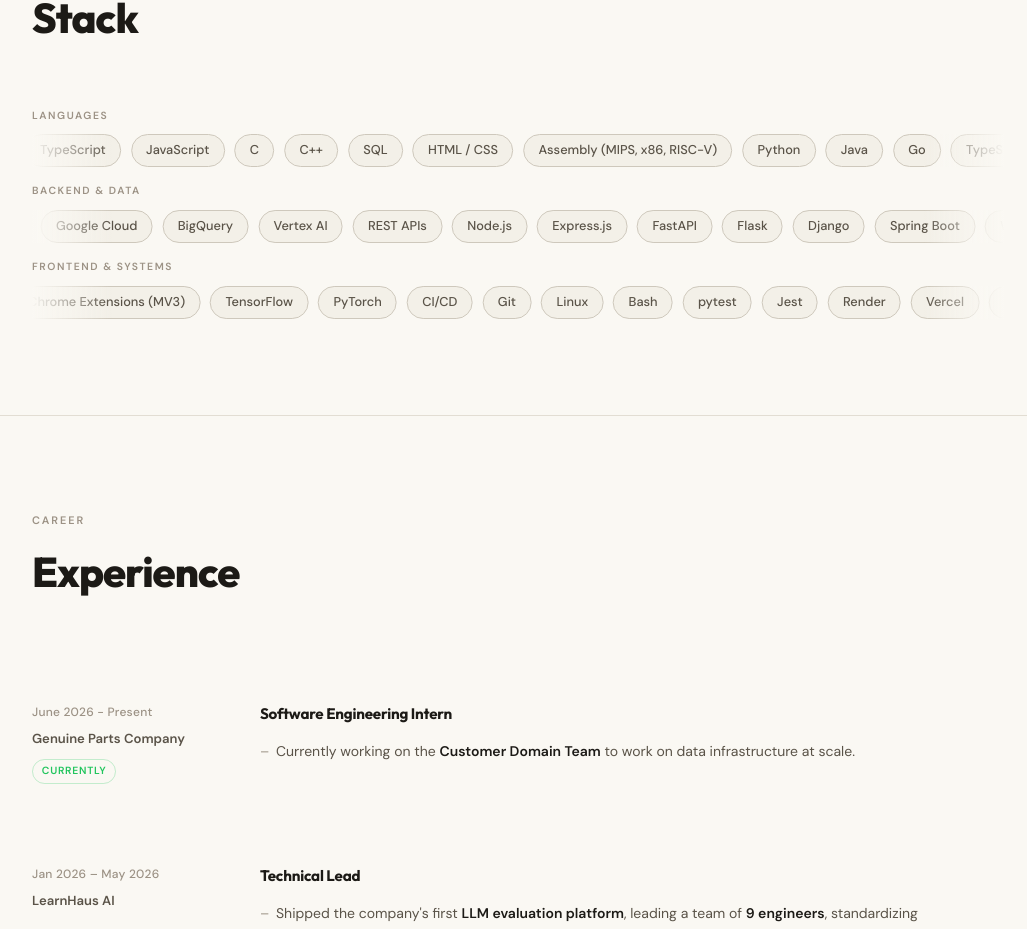
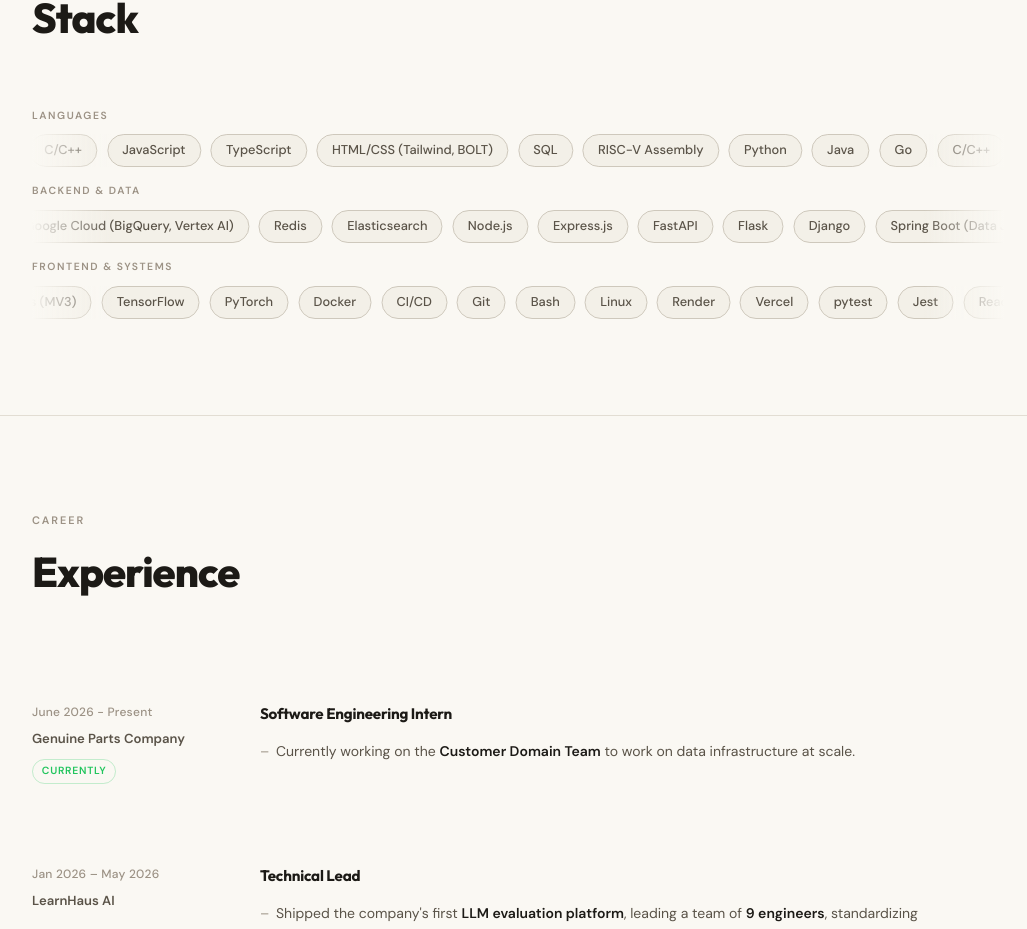
Before and after one commit to RyanTN8/portfolio, a React (Vite) app: page / in a window 1280 px wide. Shown: the part 938-1867 px from the top of the page, without its empty margins (122-1149 px from the left). Built offline with nearby package versions, Linux system fonts and the light colour scheme.

Commit message:
updated skills and resume

```diff
--- a/src/components/Skills.tsx
+++ b/src/components/Skills.tsx
@@ -3,17 +3,17 @@
 const rows = [
   {
     label: 'Languages',
-    items: ['Python', 'Java', 'Go', 'TypeScript', 'JavaScript', 'C', 'C++', 'SQL', 'HTML / CSS', 'Assembly (MIPS, x86, RISC-V)'],
+    items: ['Python', 'Java', 'Go', 'C/C++', 'JavaScript', 'TypeScript', 'HTML/CSS (Tailwind, BOLT)', 'SQL', 'RISC-V Assembly'],
     reverse: false,
   },
   {
     label: 'Backend & Data',
-    items: ['Node.js', 'Express.js', 'FastAPI', 'Flask', 'Django', 'Spring Boot', 'WebFlux', 'Resilience4j', 'PostgreSQL', 'MySQL', 'MongoDB', 'Firebase', 'Firestore', 'Docker', 'AWS', 'Google Cloud', 'BigQuery', 'Vertex AI', 'REST APIs'],
+    items: ['Node.js', 'Express.js', 'FastAPI', 'Flask', 'Django', 'Spring Boot (Data JPA, WebClient, WebFlux)', 'REST APIs', 'PostgreSQL', 'MySQL', 'MongoDB', 'Firebase/Firestore', 'AWS', 'Google Cloud (BigQuery, Vertex AI)', 'Redis', 'Elasticsearch'],
     reverse: true,
   },
   {
     label: 'Frontend & Systems',
-    items: ['React', 'Next.js', 'Tailwind CSS', 'Chrome Extensions (MV3)', 'TensorFlow', 'PyTorch', 'CI/CD', 'Git', 'Linux', 'Bash', 'pytest', 'Jest', 'Render', 'Vercel'],
+    items: ['React', 'Next.js', 'Chrome Extensions (MV3)', 'TensorFlow', 'PyTorch', 'Docker', 'CI/CD', 'Git', 'Bash', 'Linux', 'Render', 'Vercel', 'pytest', 'Jest'],
     reverse: false,
   },
 ]
```
Also changed, not shown: 1 other file (tests, documents, lock files or other folders).
